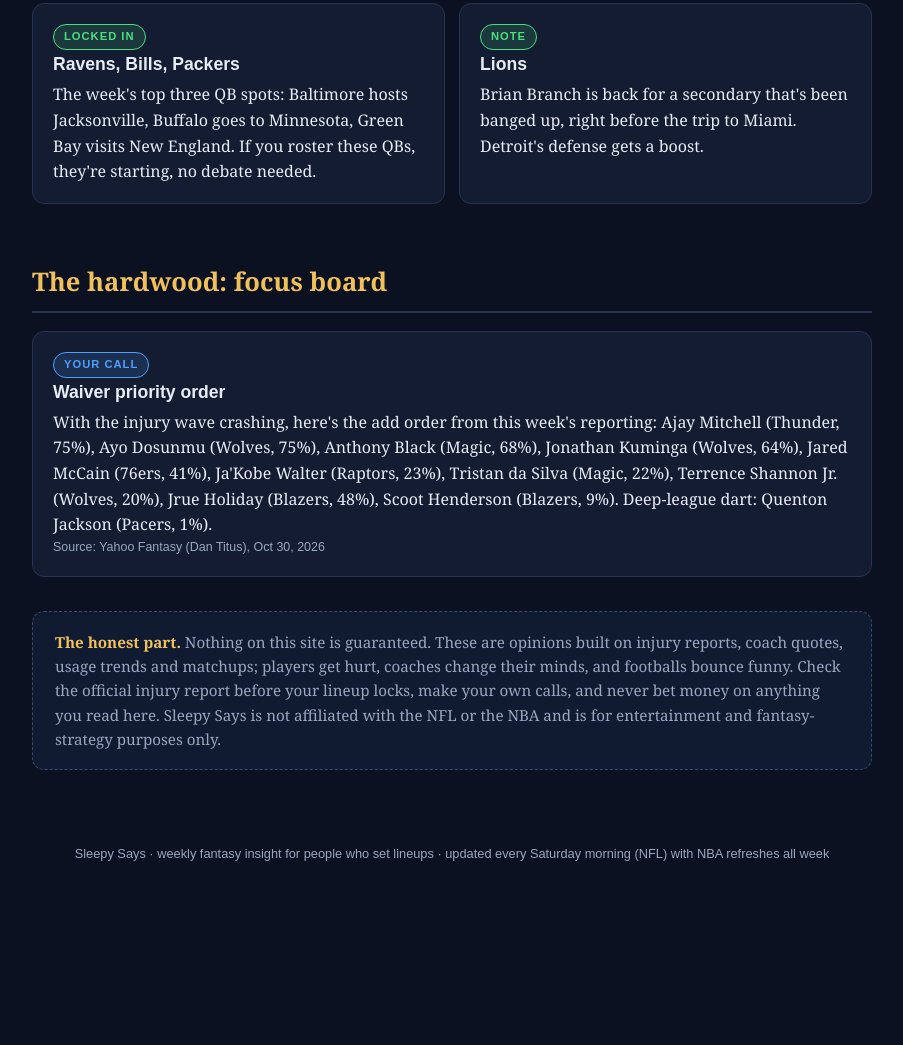
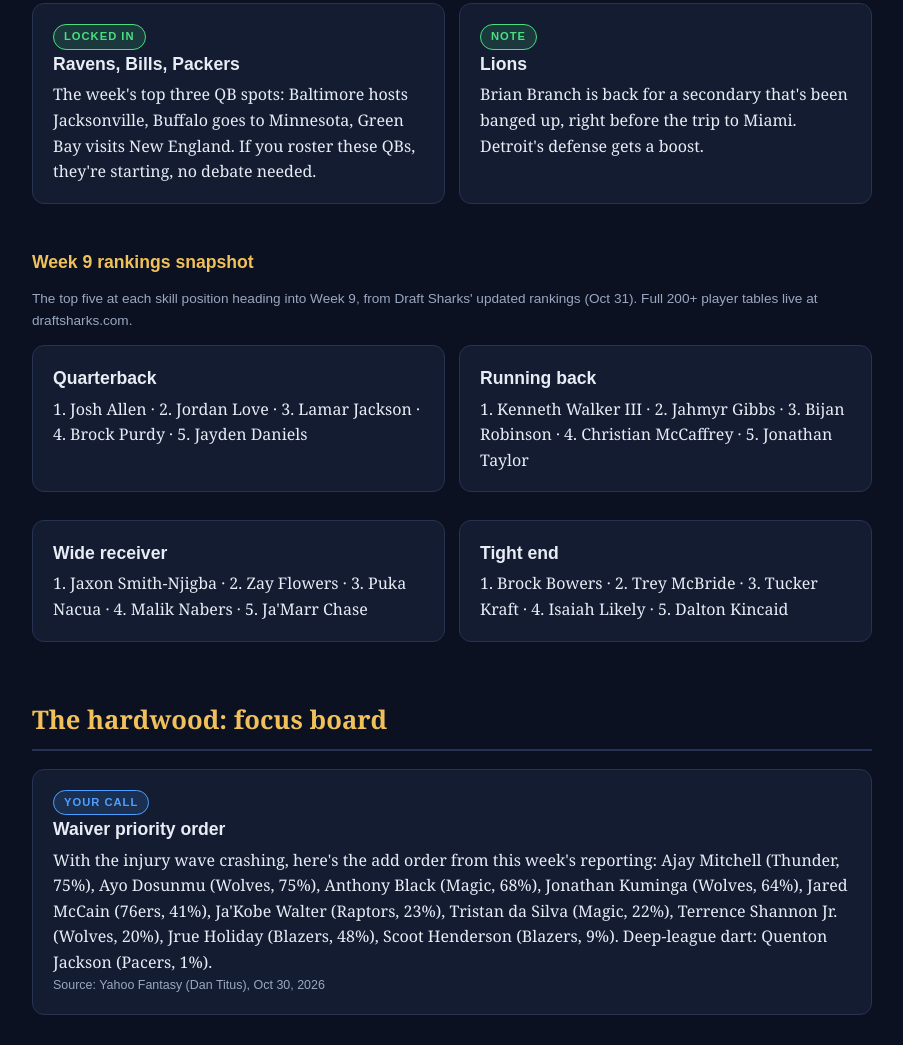
Before and after one commit to sleepybrown000-dotcom/Sleepy-says, a plain HTML site: page index.html in a window 1280 px wide. Shown: the part 4622-5667 px from the top of the page, without its empty margins (188-1091 px from the left). Before the commit the page ends 5547 px from the top, so only its background shows below. Drawn offline with Linux system fonts and the light colour scheme.

Commit message:
Add Week 9 rankings snapshot: top-5 QB/RB/WR/TE

```diff
--- a/index.html
+++ b/index.html
@@ -142,6 +142,16 @@
     <div class="card"><span class="pill start">note</span><h3>Lions</h3><p>Brian Branch is back for a secondary that's been banged up, right before the trip to Miami. Detroit's defense gets a boost.</p></div>
   </div>
 
+
+  <h3 style="color:var(--gold);margin:30px 0 12px">Week 9 rankings snapshot</h3>
+  <p class="meta" style="margin-bottom:14px">The top five at each skill position heading into Week 9, from Draft Sharks' updated rankings (Oct 31). Full 200+ player tables live at draftsharks.com.</p>
+  <div class="grid">
+    <div class="card"><h3>Quarterback</h3><p>1. Josh Allen &middot; 2. Jordan Love &middot; 3. Lamar Jackson &middot; 4. Brock Purdy &middot; 5. Jayden Daniels</p></div>
+    <div class="card"><h3>Running back</h3><p>1. Kenneth Walker III &middot; 2. Jahmyr Gibbs &middot; 3. Bijan Robinson &middot; 4. Christian McCaffrey &middot; 5. Jonathan Taylor</p></div>
+    <div class="card"><h3>Wide receiver</h3><p>1. Jaxon Smith-Njigba &middot; 2. Zay Flowers &middot; 3. Puka Nacua &middot; 4. Malik Nabers &middot; 5. Ja'Marr Chase</p></div>
+    <div class="card"><h3>Tight end</h3><p>1. Brock Bowers &middot; 2. Trey McBride &middot; 3. Tucker Kraft &middot; 4. Isaiah Likely &middot; 5. Dalton Kincaid</p></div>
+  </div>
+
   <h2>The hardwood: focus board</h2>
   <div class="card">
     <span class="pill watch">your call</span><h3>Waiver priority order</h3>
```
